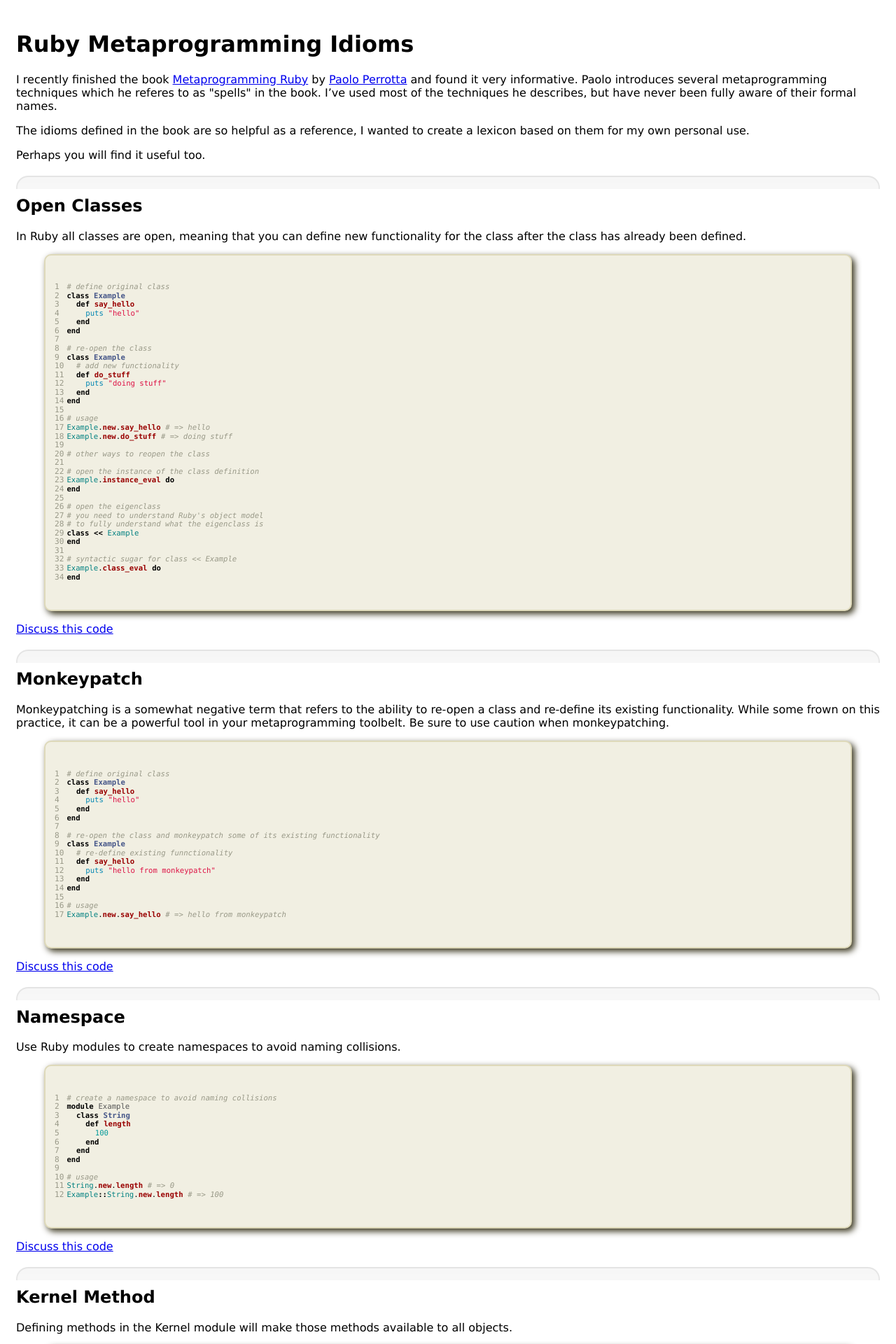
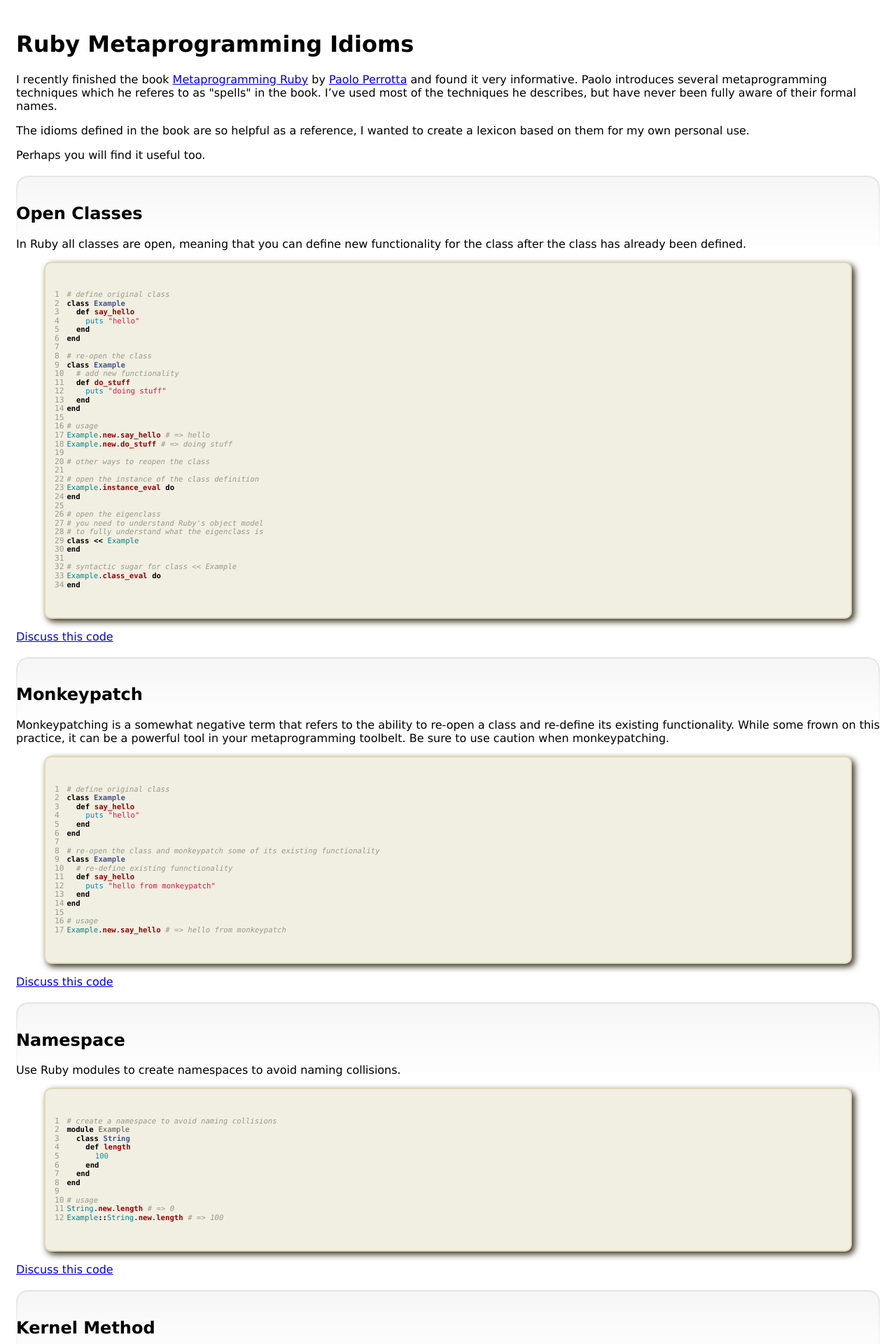
Before and after one commit to hopsoft/hopsoft.github.io, a Jekyll site: the page built from _posts/2011-01-11-ruby-metaprogramming-idioms.markdown, in a window 1280 px wide. Shown: the top 1920 px of the page at 70% size. Built offline with Jekyll 4.4.1, drawn with Linux system fonts in a browser that asks for light colours.

Commit message:
Style change to divider.

```diff
--- a/public/stylesheets/base.css
+++ b/public/stylesheets/base.css
@@ -4,8 +4,9 @@ body { padding: 15px; }
 
 
 .section_divider {
-  margin: 20px 0 -10px 0;
+  margin: 20px 0 -80px 0;
   display: table;
+  height: 100px;
   width: 100%;
 }
 .section_divider .top {
```
